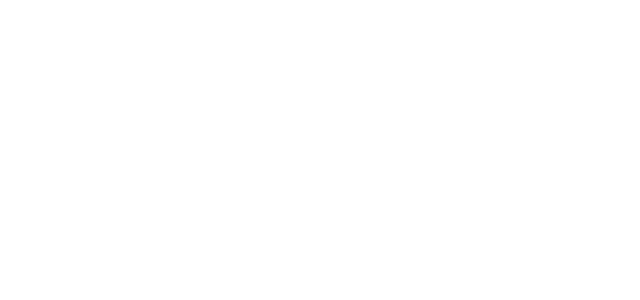
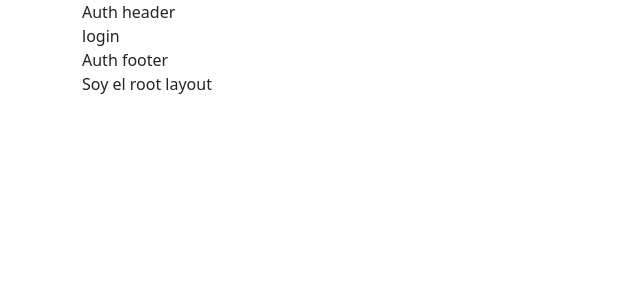
Before and after one commit to alexandergonzalezsaavedra/react-router-base, a React (Vite) app: page /login in a window 1280 px wide. Before the commit this address had no page. Shown: the top 300 px of the page, without its empty margins (0-640 px from the left). Built offline with nearby package versions, Linux system fonts and the light colour scheme.

Commit message:
se agregan los layout

```diff
--- a/src/App.tsx
+++ b/src/App.tsx
@@ -1,11 +1,21 @@
 import { Routes, Route } from 'react-router';
 
-import HomePage from './pages/home.page';
-import AboutPage from './pages/about.page';
+// public
+import PublicLayout from './pages/layouts/public.layout';
+import HomePage from './pages/public/home.page';
+import AboutPage from './pages/public/about.page';
+
+// auth
+import AuthLayout from './pages/layouts/auth.layout';
+import LoginPage from './pages/auth/login.page';
+import RegisterPage from './pages/auth/register.page';
+import RootLayout from './pages/layouts/root.layout';
 
 const App = () => {
   return (
     <Routes>
+      <Route element={<RootLayout />}>
+        <Route element={<PublicLayout />}>
           <Route
             // path='/'
             index
@@ -15,6 +25,19 @@ const App = () => {
             path='about'
             element={<AboutPage />}
           />
+        </Route>
+
+        <Route element={<AuthLayout />}>
+          <Route
+            path='login'
+            element={<LoginPage />}
+          />
+          <Route
+            path='register'
+            element={<RegisterPage />}
+          />
+        </Route>
+      </Route>
     </Routes>
   );
 };
--- /dev/null
+++ b/src/pages/auth/login.page.tsx
@@ -0,0 +1,5 @@
+const LoginPage = () => {
+  return <div>login</div>;
+};
+
+export default LoginPage;
--- /dev/null
+++ b/src/pages/auth/register.page.tsx
@@ -0,0 +1,5 @@
+const RegisterPage = () => {
+  return <div>Register page</div>;
+};
+
+export default RegisterPage;
--- /dev/null
+++ b/src/pages/layouts/auth.layout.tsx
@@ -0,0 +1,15 @@
+import { Outlet } from 'react-router';
+
+const AuthLayout = () => {
+  return (
+    <div>
+      <header>Auth header</header>
+      <main>
+        <Outlet />
+      </main>
+      <footer>Auth footer</footer>
+    </div>
+  );
+};
+
+export default AuthLayout;
--- /dev/null
+++ b/src/pages/layouts/public.layout.tsx
@@ -0,0 +1,15 @@
+import { Outlet } from 'react-router';
+
+const PublicLayout = () => {
+  return (
+    <div>
+      <header>Public header</header>
+      <main>
+        <Outlet />
+      </main>
+      <footer>Public footer</footer>
+    </div>
+  );
+};
+
+export default PublicLayout;
--- /dev/null
+++ b/src/pages/layouts/root.layout.tsx
@@ -0,0 +1,12 @@
+import { Outlet } from 'react-router';
+
+const RootLayout = () => {
+  return (
+    <div className='container'>
+      <Outlet />
+      <p>Soy el root layout</p>
+    </div>
+  );
+};
+
+export default RootLayout;
```
Also changed, not shown: src/pages/public/about.page.tsx (renamed from src/pages/about.page.tsx), src/pages/public/home.page.tsx (renamed from src/pages/home.page.tsx). Lines whose indentation alone changed are shown as unchanged.
